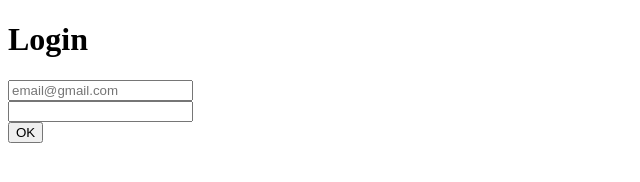
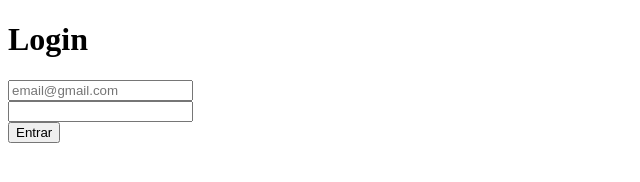
Before and after one commit to mariarocha2/ies011-2052-0, a plain HTML site: page index.html in a window 1280 px wide. Shown: the full height of the page, 0-640 px from the left. Drawn offline with Linux system fonts and the light colour scheme.

Commit message:
Update index.html

```diff
--- a/index.html
+++ b/index.html
@@ -11,6 +11,6 @@
     <br>
     <input type="text" placeholder="">
     <br>
-    <button>OK</button>
+    <button>Entrar</button>
 </body>
 </html>
```
